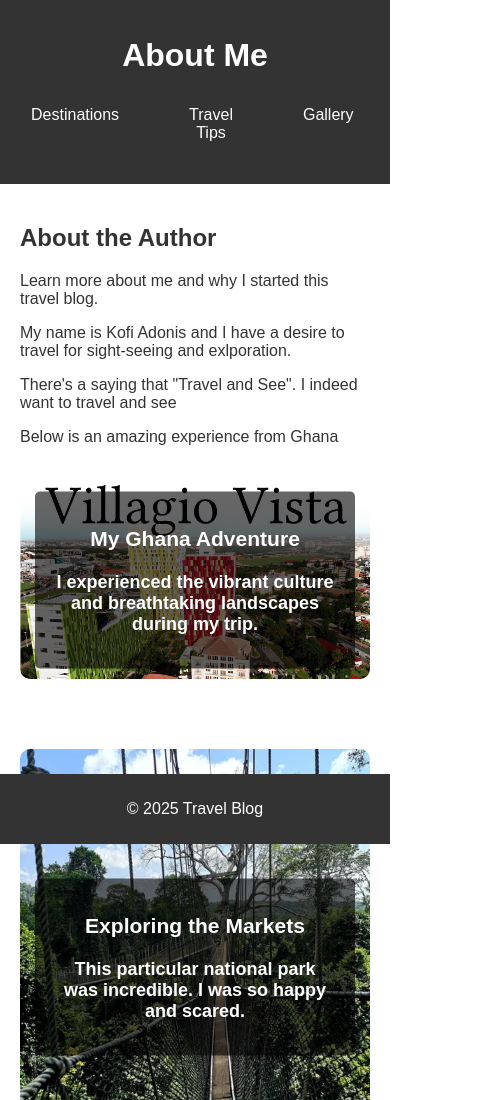
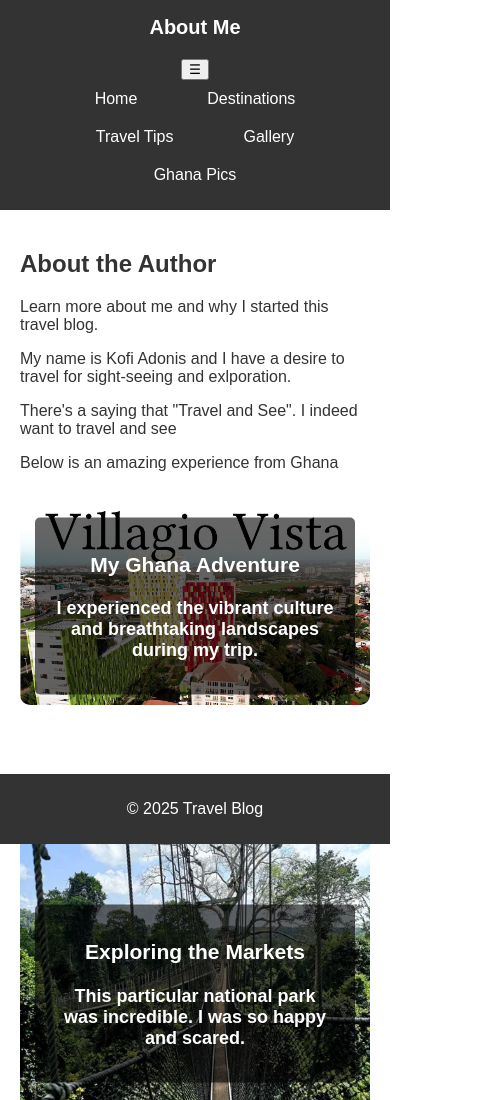
Before and after one commit to OsiakwanRoland09/travelWebsite, a plain HTML site: page about.html in a window 390 px wide. Shown: the top 1100 px of the page, 492 px wide, since content can reach past the window. Drawn offline with Linux system fonts and the light colour scheme.

Commit message:
changes to responsiveness

```diff
--- a/about.html
+++ b/about.html
@@ -10,13 +10,15 @@
   <header>
     <h1>About Me</h1>
     <nav>
-      <ul>
-        <li><a href="index.html">Home</a></li>
-        <li><a href="destinations.html">Destinations</a></li>
-        <li><a href="tips.html">Travel Tips</a></li>
-        <li><a href="gallery.html">Gallery</a></li>
-        <li><a href="about.html">Ghana pics</a></li>
-      </ul>
+      <nav>
+        <button id="menu-toggle">☰</button>
+        <ul id="nav-menu">
+            <li><a href="index.html">Home</a></li>
+            <li><a href="destinations.html">Destinations</a></li>
+            <li><a href="tips.html">Travel Tips</a></li>
+            <li><a href="gallery.html">Gallery</a></li>
+            <li><a href="about.html">Ghana Pics</a></li>
+        </ul>
     </nav>
   </header>
   <main>
@@ -25,6 +27,8 @@
     <p>My name is Kofi Adonis and I have a desire to travel for sight-seeing and exlporation.</p>
     <p>There's a saying that "Travel and See". I indeed want to travel and see</p>
     <p>Below is an amazing experience from Ghana</p>
+
+
     <div class="slideshow-container">
       <div class="mySlides fade">
         <div class="img-container">
--- a/styles.css
+++ b/styles.css
@@ -1,4 +1,61 @@
+/* General styles */
+header {
+    background-color: #333;
+    color: white;
+    padding: 10px;
+    text-align: center;
+    width: 100%;
+    box-sizing: border-box;
+}
 
+h1 {
+    margin: 0;
+    font-size: 24px;
+}
+
+nav {
+    overflow-x: auto; /* Enable horizontal scrolling */
+    white-space: nowrap; /* Prevent wrapping of nav items */
+    margin-top: 10px;
+    width: 100%;
+}
+
+nav ul {
+    list-style-type: none;
+    padding: 0;
+    margin: 0;
+    display: flex;
+    justify-content: center; /* Center the navigation items */
+    flex-wrap: wrap; /* Allow items to wrap on smaller screens */
+}
+
+nav ul li {
+    margin: 5px 10px; /* Add some spacing between items */
+    flex-shrink: 0; /* Prevent shrinking */
+}
+
+nav ul li a {
+    color: white;
+    text-decoration: none;
+    font-size: 18px;
+    padding: 5px 10px; /* Add padding for better touch targets */
+    display: inline-block; /* Ensure links are clickable */
+}
+
+/* Responsive styles */
+@media (max-width: 600px) {
+    h1 {
+        font-size: 20px; /* Adjust heading size for small screens */
+    }
+
+    nav ul {
+        justify-content: flex-start; /* Align items to the left on small screens */
+    }
+
+    nav ul li a {
+        font-size: 16px; /* Adjust link size for small screens */
+    }
+}
 
 body {
     font-family: Arial, sans-serif;
@@ -156,7 +213,7 @@ img:hover {
 
 .hero {
     background: url('travelpics/hero.jpg') center/cover no-repeat;
-    color: white;
+    color: grey;
     padding: 50px 20px;
 }
 
```
Also changed, not shown: Gallery Page (gallery.html).html (+3 -2 lines), Travel Tips Page (tips.html).html (+3 -2 lines), destination.html (+3 -2 lines), destinations.html (+3 -2 lines), gallery.html (+2 -1 lines), index.html (+2 -1 lines), tips.html (+3 -2 lines).
